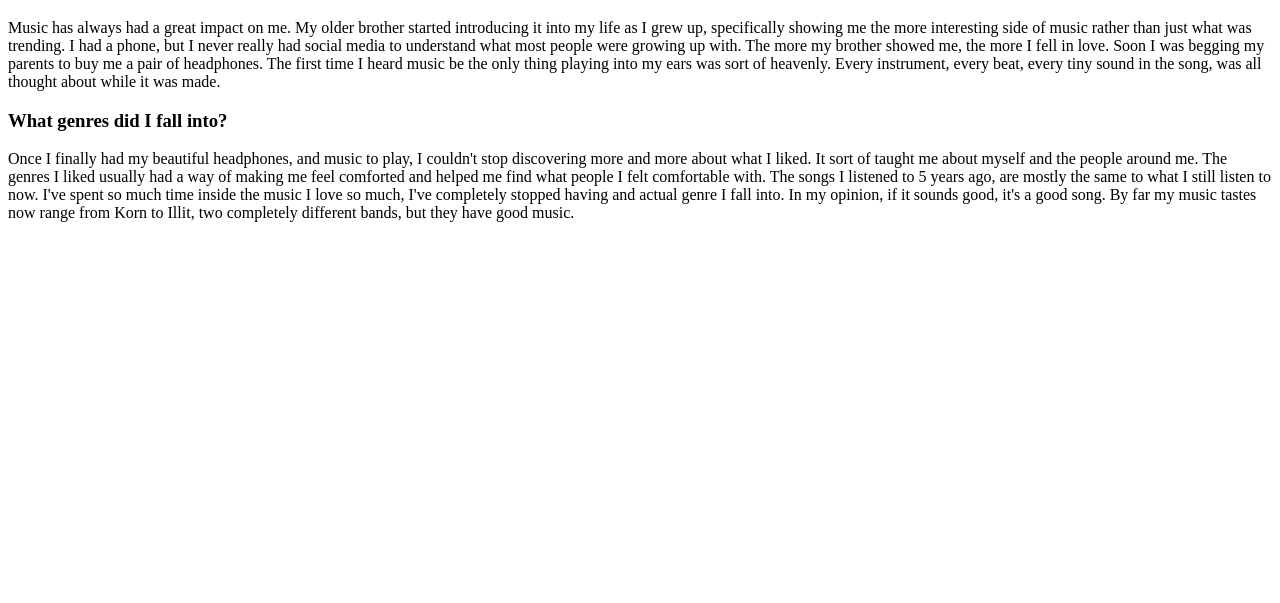
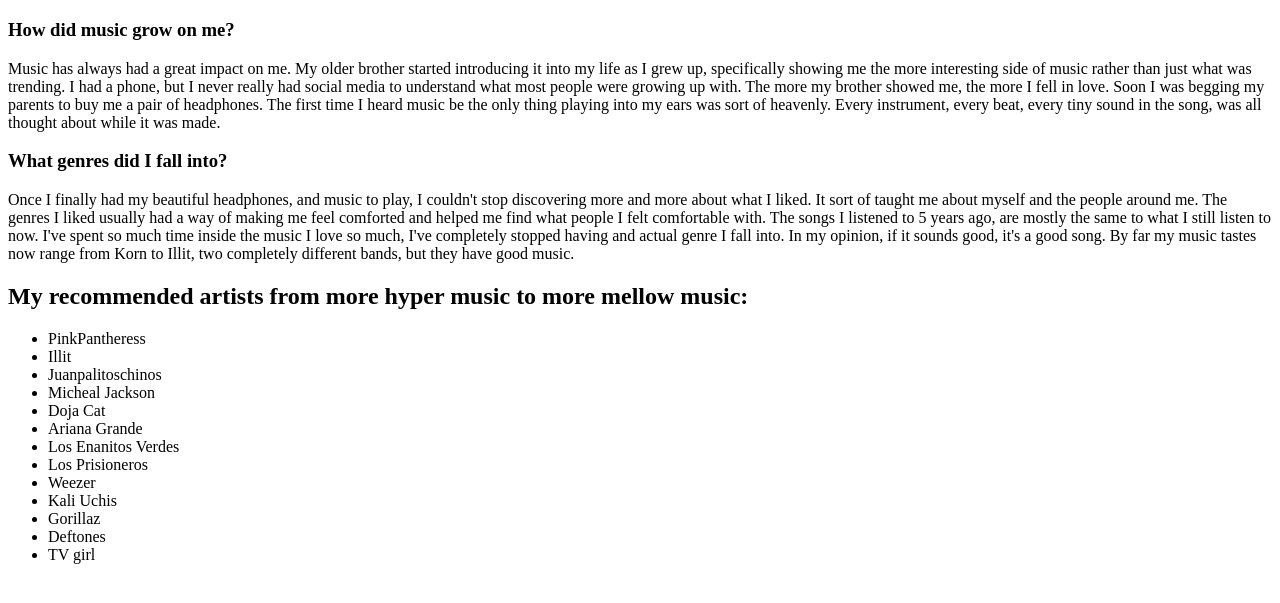
Before and after one commit to Starz-program/VC_WebDeb, a plain HTML site: page First_webpage.html in a window 1280 px wide. Shown: the part 61-664 px from the top of the page. Drawn offline with Linux system fonts and the light colour scheme.

Commit message:
list added

```diff
--- a/First_webpage.html
+++ b/First_webpage.html
@@ -6,8 +6,25 @@
     </head>
     <body>
         <h1> Why Music Is So Great To Me.</h1>
+        <h3>How did music grow on me?</h3>
         <p>Music has always had a great impact on me. My older brother started introducing it into my life as I grew up, specifically showing me the more interesting side of music rather than just what was trending. I had a phone, but I never really had social media to understand what most people were growing up with. The more my brother showed me, the more I fell in love. Soon I was begging my parents to buy me a pair of headphones. The first time I heard music be the only thing playing into my ears was sort of heavenly. Every instrument, every beat, every tiny sound in the song, was all thought about while it was made.</p>
         <h3> What genres did I fall into? </h3>
         <p>Once I finally had my beautiful headphones, and music to play, I couldn't stop discovering more and more about what I liked. It sort of taught me about myself and the people around me. The genres I liked usually had a way of making me feel comforted and helped me find what people I felt comfortable with. The songs I listened to 5 years ago, are mostly the same to what I still listen to now. I've spent so much time inside the music I love so much, I've completely stopped having and actual genre I fall into. In my opinion, if it sounds good, it's a good song. By far my music tastes now range from Korn to Illit, two completely different bands, but they have good music.</p>
     </body>
     </html>
+    <h2>My recommended artists from more hyper music to more mellow music:</h2>
+    <ul>
+        <li>PinkPantheress</li>
+        <li>Illit</li>
+        <li>Juanpalitoschinos</li>
+        <li>Micheal Jackson</li>
+        <li>Doja Cat</li>
+        <li>Ariana Grande</li>
+        <li>Los Enanitos Verdes</li>
+        <li>Los Prisioneros</li>
+        <li>Weezer</li>
+        <li>Kali Uchis</li>
+        <li>Gorillaz</li>
+        <li>Deftones</li>
+        <li>TV girl</li>
+    </ul>
```
